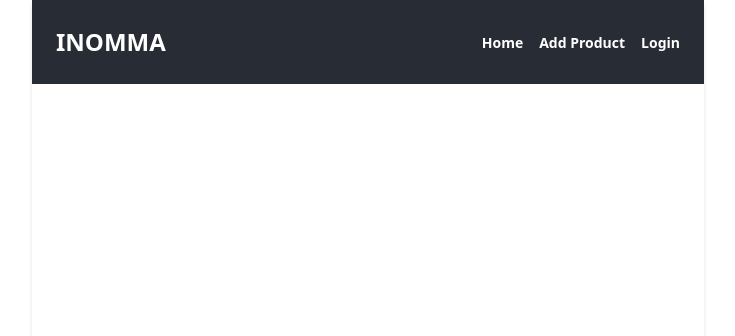
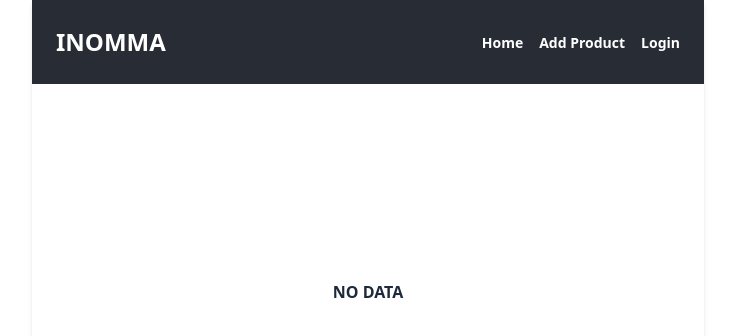
Before and after one commit to aprin1991/inomma, a React (Create React App) app: page / in a window 1280 px wide. Shown: the top 336 px of the page, without its empty margins (272-1007 px from the left). Built offline with nearby package versions, Linux system fonts and the light colour scheme.

Commit message:
handle no data in home page

```diff
--- a/src/pages/home/index.tsx
+++ b/src/pages/home/index.tsx
@@ -29,9 +29,13 @@ const Home: React.FC = () => {
   return (
     <div>
       <div className="flex flex-col gap-4">
-        {filteredItems?.map((el) => (
-          <Card key={el.id} data={el} />
-        ))}
+        {filteredItems?.length > 0 ? (
+          filteredItems?.map((el) => <Card key={el.id} data={el} />)
+        ) : (
+          <div className="uppercase text-base text-slate-800 font-semibold h-96 flex justify-center items-center">
+            No Data{" "}
+          </div>
+        )}
       </div>
     </div>
   );
```
